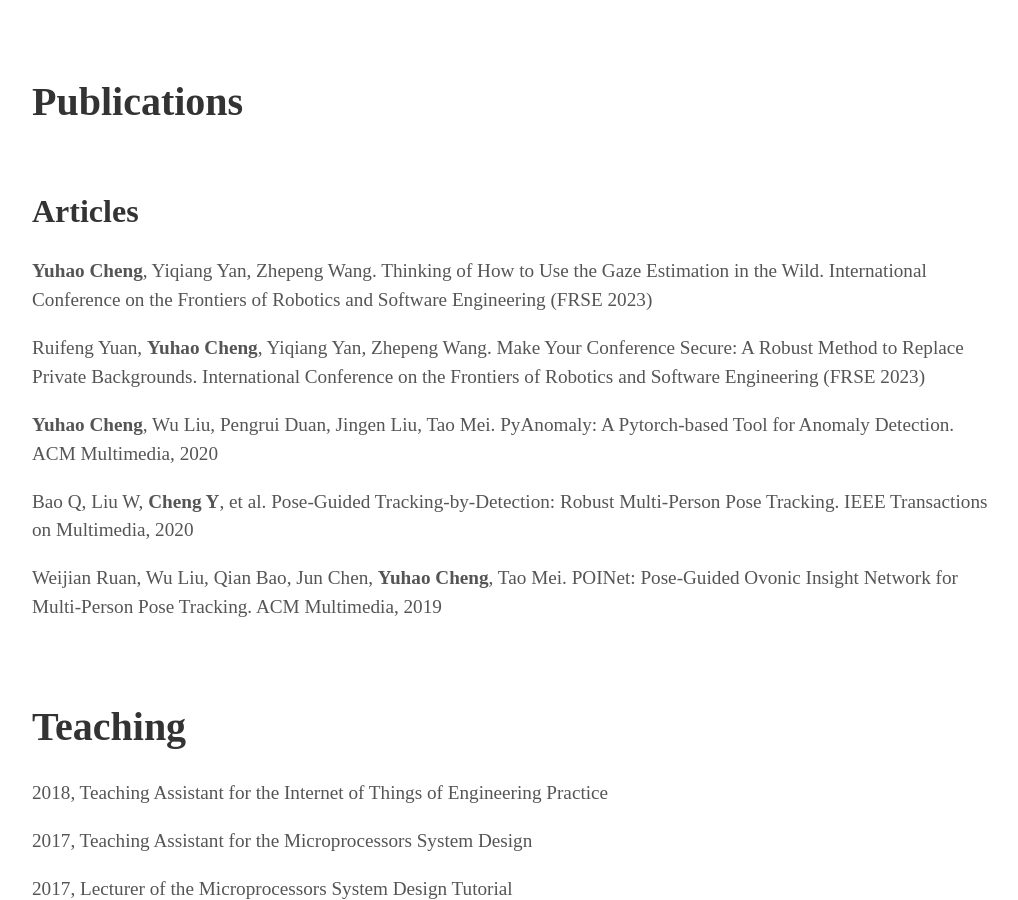
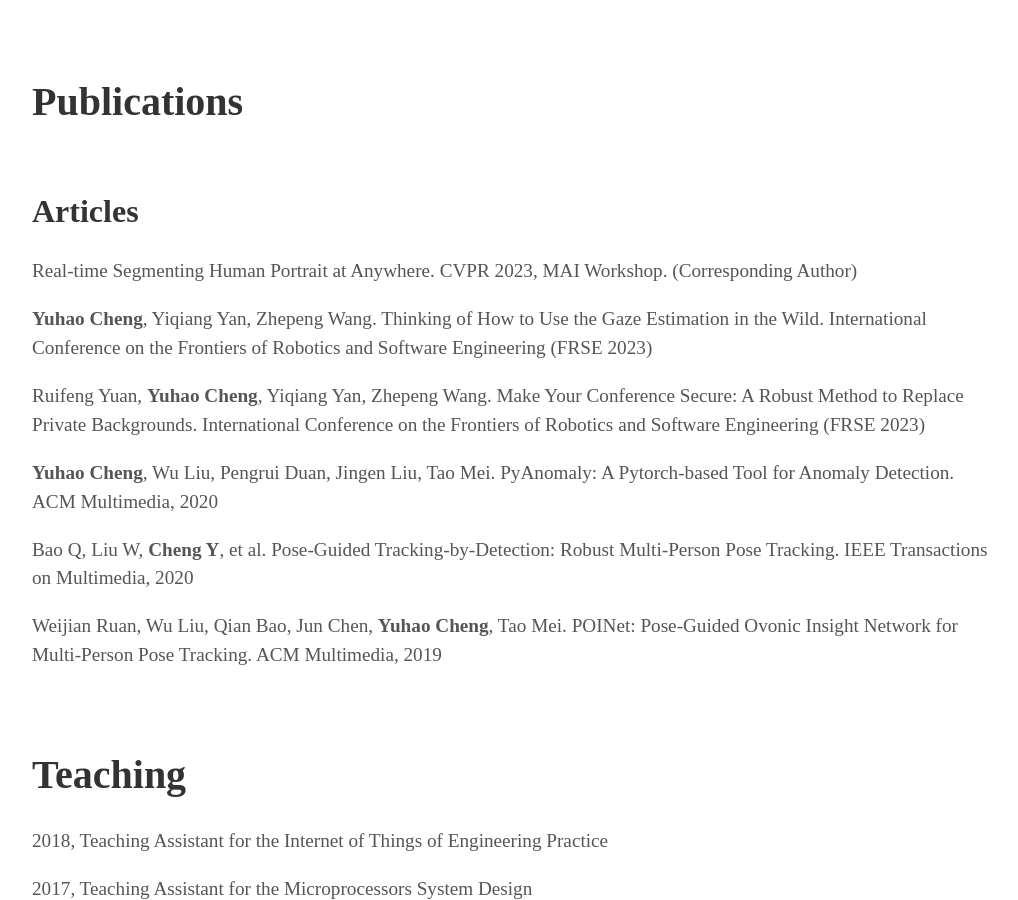
Before and after one commit to YuhaoCheng/yuhaocheng.github.io, a Jekyll site: the page built from index.html, in a window 1280 px wide and 900 px high, scrolled down 1668 px. Shown: the whole window, without its empty margins (128-1146 px from the left). Built offline with Jekyll 4.4.1, drawn with Linux system fonts in a browser that asks for light colours; some web fonts are replaced.

Commit message:
Update publications.html

```diff
--- a/_includes/publications.html
+++ b/_includes/publications.html
@@ -2,6 +2,7 @@
     <h1>Publications</h1>
     <h2>Articles</h2>
     <div>
+    <p>Real-time Segmenting Human Portrait at Anywhere. CVPR 2023, MAI Workshop. (Corresponding Author)</p>
     <p><strong>Yuhao Cheng</strong>, Yiqiang Yan, Zhepeng Wang. Thinking of How to Use the Gaze Estimation in the Wild. International Conference on the
     Frontiers of Robotics and Software Engineering (FRSE 2023)</p>
     <p>Ruifeng Yuan, <strong>Yuhao Cheng</strong>, Yiqiang Yan, Zhepeng Wang. Make Your Conference Secure: A Robust Method to Replace Private Backgrounds. International Conference on the Frontiers of Robotics and Software Engineering (FRSE 2023)</p>
```
